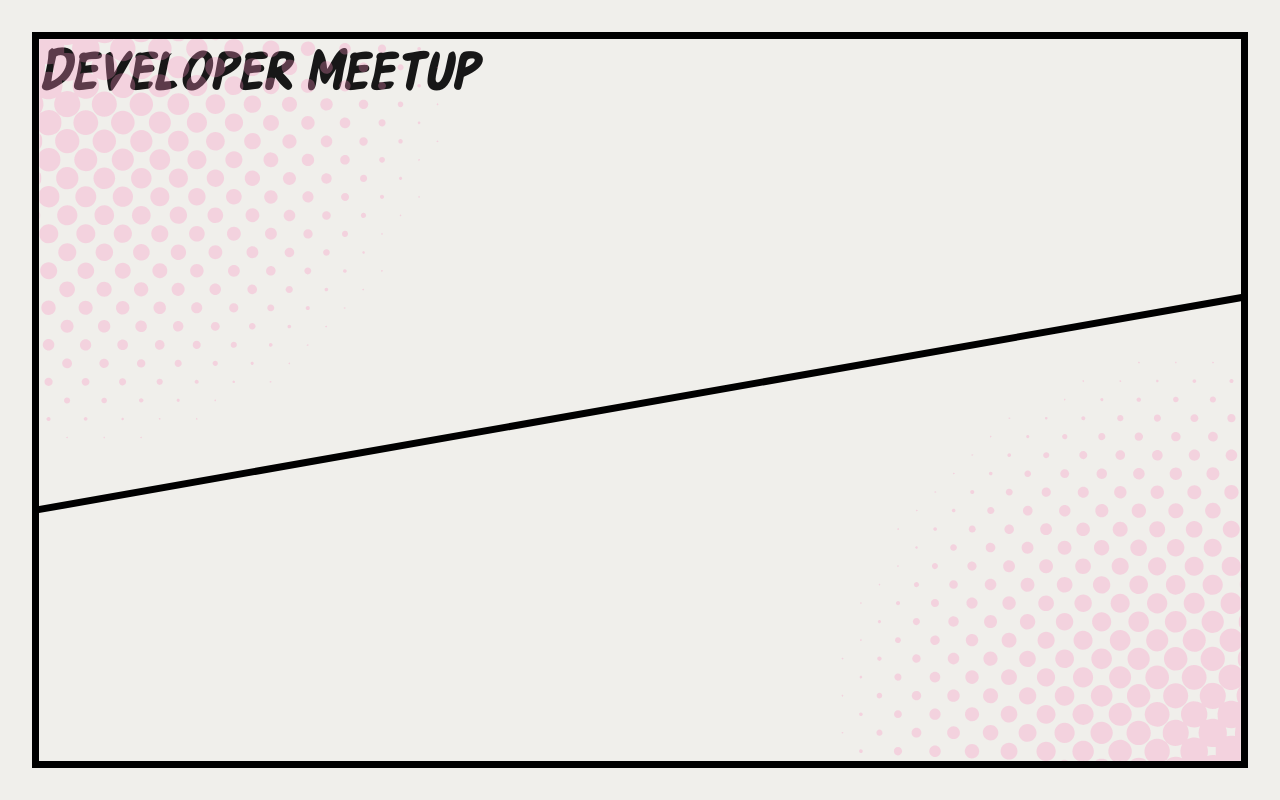
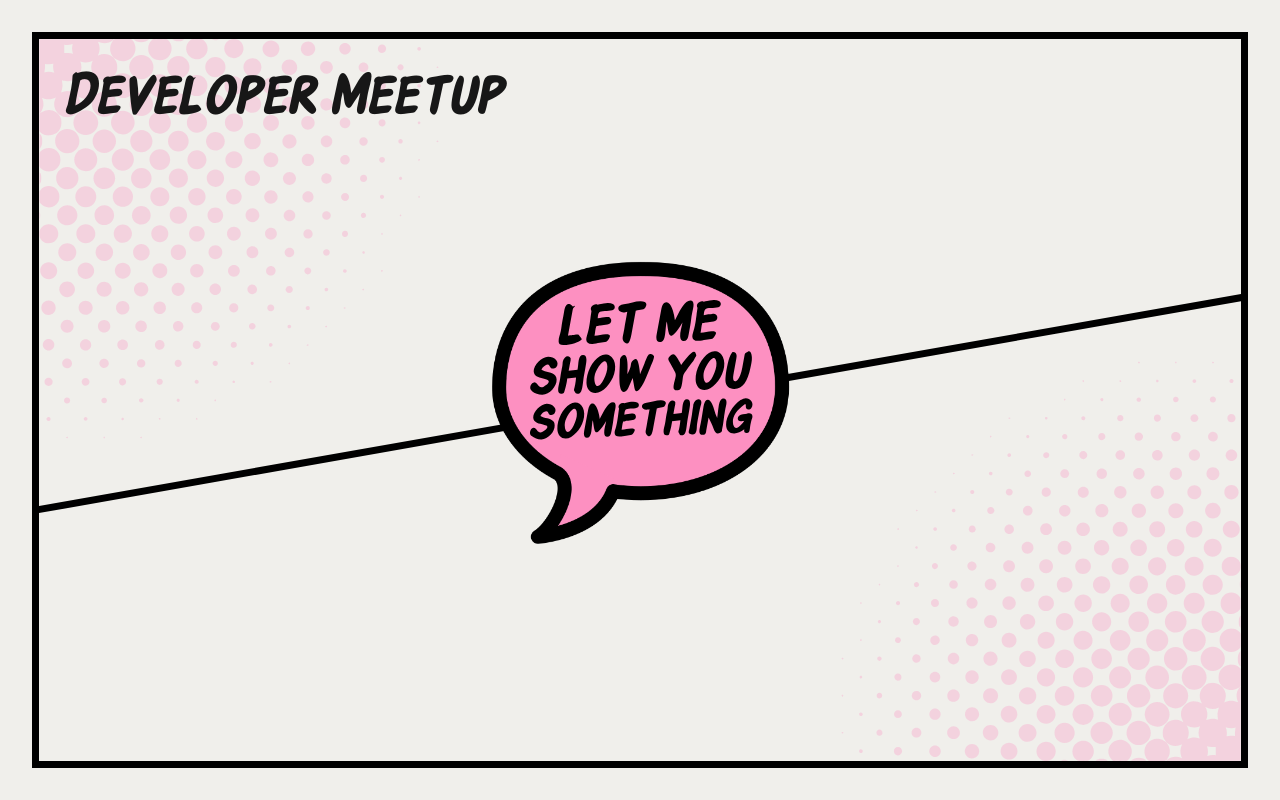
Before and after one commit to michellebakels/lmsys, a Next.js app: page / in a window 1280 px wide. Built offline with nearby package versions, Linux system fonts and the light colour scheme.

Commit message:
feat: add bubble logo and adjust layout z-indices

```diff
--- a/app/page.tsx
+++ b/app/page.tsx
@@ -2,7 +2,10 @@ import Image from "next/image";
 
 export default function Home() {
   return (
-    <div className="min-h-screen p-8 bg-[#f0efeb]" style={{ fontFamily: 'var(--font-norb-pen)' }}>
+    <div
+      className="min-h-screen p-8 bg-[#f0efeb]"
+      style={{ fontFamily: "var(--font-norb-pen)" }}
+    >
       <div
         className="bg-[#f0efeb] h-[calc(100vh-4rem)] border-7 border-black overflow-hidden"
         style={{
@@ -14,7 +17,7 @@ export default function Home() {
           alt="Decorative bubbles"
           width={400}
           height={400}
-          className="absolute top-0 left-0 w-[300px] sm:w-[400px] h-auto"
+          className="absolute top-0 left-0 w-[300px] sm:w-[400px] h-auto z-0"
         />
         <div
           className="absolute inset-0"
@@ -34,10 +37,17 @@ export default function Home() {
           alt="Decorative bubbles"
           width={400}
           height={400}
-          className="absolute bottom-0 right-0 rotate-180 w-[300px] sm:w-[400px] h-auto"
+          className="absolute bottom-0 right-0 rotate-180 w-[300px] sm:w-[400px] h-auto z-0"
         />
-        <main className="flex flex-col gap-[32px] items-center sm:items-start font-norbpen text-6xl">
-          Developer Meetup
+        <Image
+          src="/bubble-logo.svg"
+          alt="Let Me Show You Something"
+          width={200}
+          height={200}
+          className="absolute top-1/2 left-1/2 transform -translate-x-1/2 -translate-y-1/2 w-[200px] sm:w-[300px] h-auto z-20"
+        />
+        <main className="flex flex-col p-6 items-center sm:items-start font-norbpen text-6xl relative z-10">
+          <p>Developer Meetup</p>
         </main>
       </div>
     </div>
```
Also changed, not shown: public/bubble-logo.svg (added).
